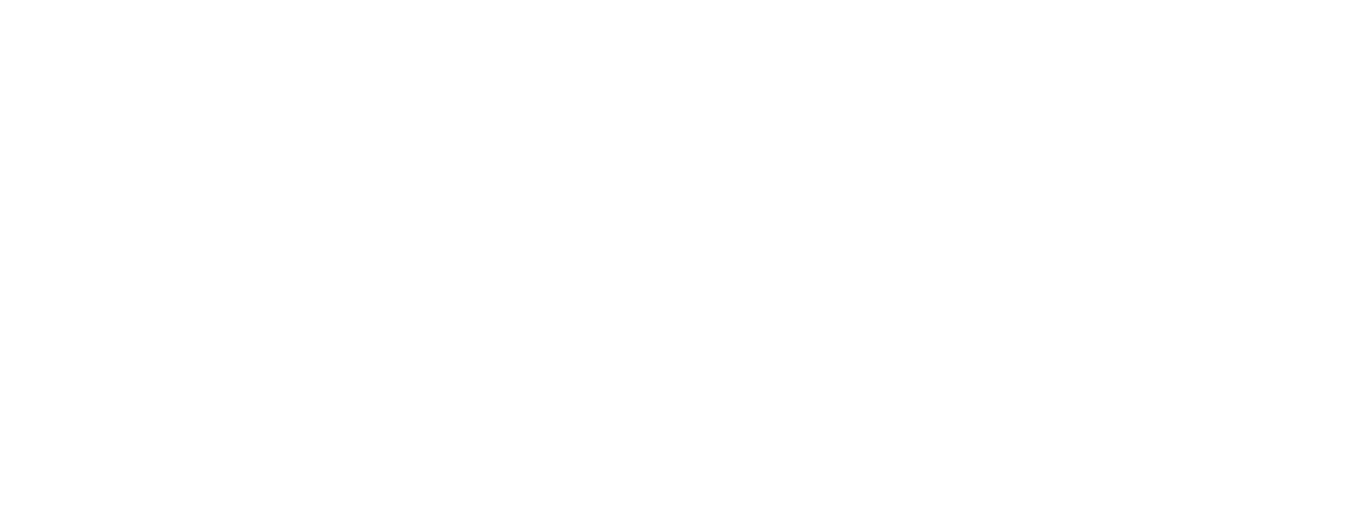
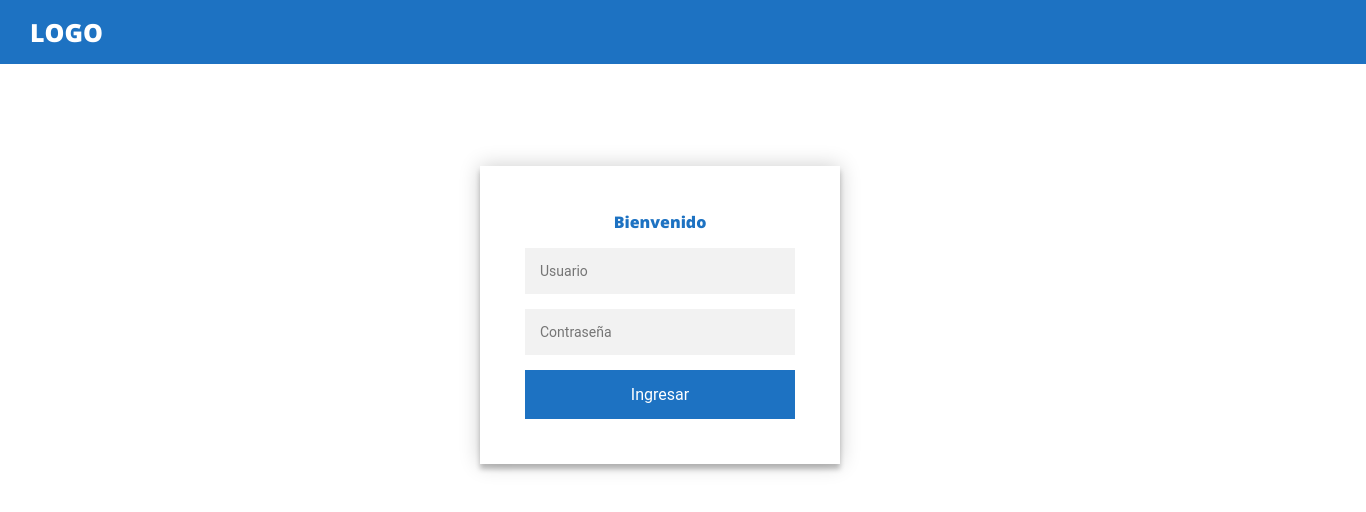
Before and after one commit to emilianodel/Data-Warehouse, a plain HTML site: page login.html in a window 1280 px wide. Shown: the whole page, 1366 px wide, since content can reach past the window. Drawn offline with nearby package versions, Linux system fonts and the light colour scheme.

Commit message:
changes on login

```diff
--- a/login.html
+++ b/login.html
@@ -3,9 +3,27 @@
     <meta charset="UTF-8">
     <meta http-equiv="X-UA-Compatible" content="IE=edge">
     <meta name="viewport" content="width=device-width, initial-scale=1.0">
-    <title>Document</title>
+    <link rel="preconnect" href="https://fonts.googleapis.com">
+    <link rel="preconnect" href="https://fonts.gstatic.com" crossorigin>
+    <link href="https://fonts.googleapis.com/css2?family=Open+Sans:wght@400;800&display=swap" rel="stylesheet">
+    <link rel="stylesheet" href="login.css">
+    <title>Data Warehouse</title>
 </head>
 <body>
-
+    <header>
+        <nav>
+            <p>LOGO</p>
+        </nav>
+    </header>
+    <div class="login-page">
+        <div class="form">
+            <p class="welcome">Bienvenido</p>
+          <form class="login-form">
+            <input type="text" placeholder="Usuario"/>
+            <input type="password" placeholder="Contraseña"/>
+            <button>Ingresar</button>
+          </form>
+        </div>
+      </div>
 </body>
 </html>
--- /dev/null
+++ b/login.scss
@@ -0,0 +1,111 @@
+@import "_colors.scss";
+
+*{
+    box-sizing: border-box;
+    padding: 0;
+    margin: 0;
+    text-decoration: none;
+    list-style: none;
+    font-family: $Sans;
+}
+
+nav {
+    height: 64px;
+    width: 1366px;
+    background: $blue;
+    display: flex;
+    flex-direction: row;
+    justify-content: space-between;
+    align-items: center;
+
+    p{
+        margin-left: 30px;
+        font-size: 25px;
+        font-family: $Sans;
+        font-weight: bold;
+        color: white;
+    }
+
+}
+
+.login-page {
+    width: 360px;
+    padding: 8% 0 0;
+    margin-left: 480px;
+  }
+  .welcome {
+      margin:  0 0 15px;
+      font-weight: bold;
+      color: $blue;
+  }
+  .form {
+    position: relative;
+    z-index: 1;
+    background: #FFFFFF;
+    max-width: 360px;
+    margin: 0 auto 100px;
+    padding: 45px;
+    text-align: center;
+    box-shadow: 0 0 20px 0 rgba(0, 0, 0, 0.2), 0 5px 5px 0 rgba(0, 0, 0, 0.24);
+  }
+  .form input {
+    font-family: "Roboto", sans-serif;
+    outline: 0;
+    background: #f2f2f2;
+    width: 100%;
+    border: 0;
+    margin: 0 0 15px;
+    padding: 15px;
+    box-sizing: border-box;
+    font-size: 14px;
+  }
+  .form button {
+    font-family: "Roboto", sans-serif;
+    outline: 0;
+    background: $blue;
+    width: 100%;
+    border: 0;
+    padding: 15px;
+    color: #FFFFFF;
+    font-size: 16px;
+    -webkit-transition: all 0.3 ease;
+    transition: all 0.3 ease;
+    cursor: pointer;
+  }
+  /*.form button:hover,.form button:active,.form button:focus {
+    background: $blue;
+  }*/
+
+  .container {
+    position: relative;
+    z-index: 1;
+    max-width: 300px;
+    margin: 0 auto;
+  }
+  .container:before, .container:after {
+    content: "";
+    display: block;
+    clear: both;
+  }
+  .container .info {
+    margin: 50px auto;
+    text-align: center;
+  }
+  .container .info h1 {
+    margin: 0 0 15px;
+    padding: 0;
+    font-size: 36px;
+    font-weight: 300;
+    color: #1a1a1a;
+  }
+  .container .info span {
+    color: #4d4d4d;
+    font-size: 12px;
+  }
+  .container .info span a {
+    color: #000000;
+    text-decoration: none;
+  }
+  .container .info span .fa {
+    color: #EF3B3A;
+  }
```
Also changed, not shown: login.css (added), 1 other file.
